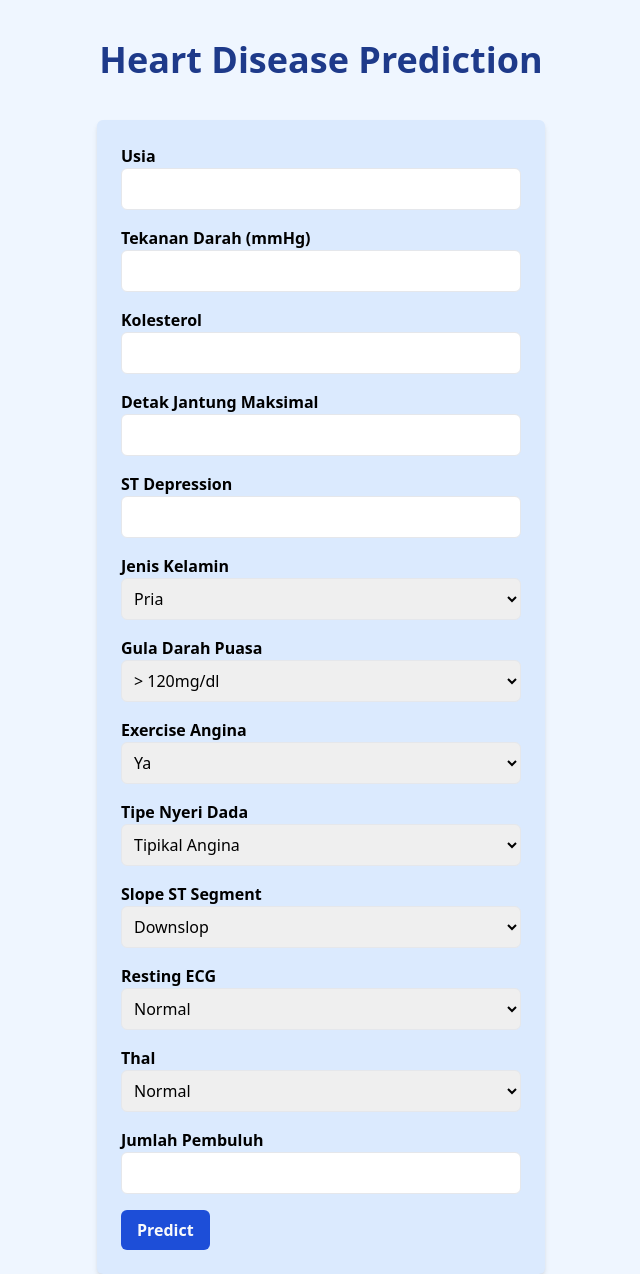
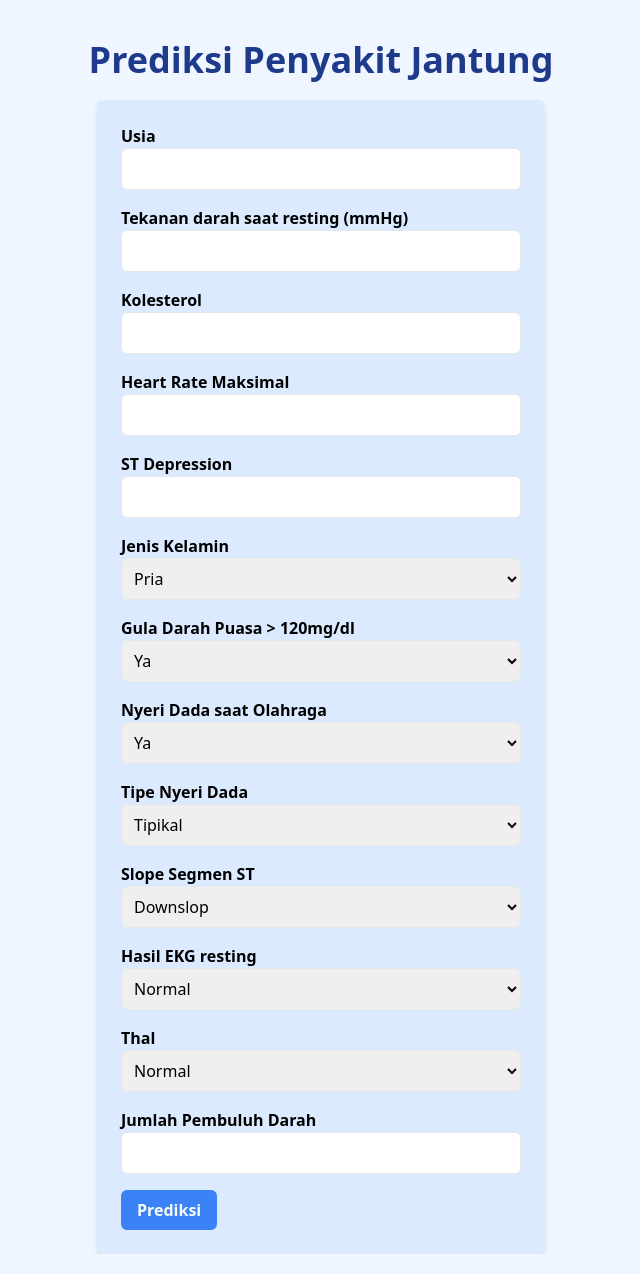
Before and after one commit to nicolas5143/tugas_mlops, a Flask app: page / in a window 1280 px wide. Shown: the whole page, without its empty margins (319-959 px from the left). Run offline with Flask 3, Linux system fonts and the light colour scheme; parts of the project's set-up code (start-up, migrations or seed data) failed here and were passed over; some libraries are stand-ins or nearby versions.

Commit message:
Fix index

```diff
--- a/templates/index.html
+++ b/templates/index.html
@@ -2,113 +2,121 @@
 <html lang="id">
 <head>
   <meta charset="UTF-8">
-    <title>Heart Disease Prediction</title>
+  <title>Prediksi Penyakit Jantung</title>
   <script src="https://cdn.tailwindcss.com"></script>
 </head>
 <body class="bg-blue-50">
-    <h1 class="text-4xl font-semibold text-blue-900 text-center mt-10">Heart Disease Prediction</h1>
+  <h1 class="text-4xl font-semibold text-blue-900 text-center mt-10">Prediksi Penyakit Jantung</h1>
 
-    <div class="bg-blue-100 p-6 rounded-md shadow-md max-w-md ml-auto mr-auto mt-10">
-        <form method="post">
-            <div class="mb-4">
+  <div class="bg-blue-100 p-6 rounded-md shadow-md max-w-md m-auto mt-5">
+    <form action="/" method="POST" class="space-y-4">
+      <div>
         <label for="age" class="block font-semibold">Usia</label>
-                <input id="age" name="age" type="number" min="0" max="100" step="1" class="w-full p-2 border rounded-md" required>
+        <input id="age" name="age" type="number" min="0" step="1" required
+               class="w-full p-2 border rounded-md">
       </div>
 
-            <div class="mb-4">
-                <label for="resting_bp" class="block font-semibold">Tekanan Darah (mmHg)</label>
-                <input id="resting_bp" name="resting blood pressure (in mmHg)" type="number" step="0.1" class="w-full p-2 border rounded-md" required>
+      <div>
+        <label for="resting_bp" class="block font-semibold">Tekanan darah saat resting (mmHg)</label>
+        <input id="resting_bp" name="resting_bp" type="number" min="0" step="1" required
+               class="w-full p-2 border rounded-md">
       </div>
 
-            <div class="mb-4">
+      <div>
         <label for="cholesterol" class="block font-semibold">Kolesterol</label>
-                <input id="cholesterol" name="cholesterol" type="number" step="0.1" class="w-full p-2 border rounded-md" required>
+        <input id="cholesterol" name="cholesterol" type="number" min="0" step="1" required
+               class="w-full p-2 border rounded-md">
       </div>
 
-            <div class="mb-4">
-                <label for="max_heartrate" class="block font-semibold">Detak Jantung Maksimal</label>
-                <input id="max_heartrate" name="maximum heart rate" type="number" step="0.1" class="w-full p-2 border rounded-md" required>
+      <div>
+        <label for="max_heartrate" class="block font-semibold">Heart Rate Maksimal</label>
+        <input id="max_heartrate" name="max_heartrate" type="number" min="0" step="1" required
+               class="w-full p-2 border rounded-md">
       </div>
 
-            <div class="mb-4">
+      <div>
         <label for="st_depress" class="block font-semibold">ST Depression</label>
-                <input id="st_depress" name="ST depression induced by exercise relative to rest" type="number" step="0.1" class="w-full p-2 border rounded-md" required>
+        <input id="st_depress" name="st_depress" type="number" step="0.1" required
+               class="w-full p-2 border rounded-md">
       </div>
 
-            <div class="mb-4">
+      <div>
         <label for="sex" class="block font-semibold">Jenis Kelamin</label>
-                <select id="sex" name="sex (Male=0, Female=1)" class="w-full p-2 border rounded-md">
+        <select id="sex" name="sex" class="w-full p-2 border rounded-md">
           <option value="0">Pria</option>
           <option value="1">Wanita</option>
         </select>
       </div>
 
-            <div class="mb-4">
-                <label for="fasting_sugar" class="block font-semibold">Gula Darah Puasa</label>
-                <select id="fasting_sugar" name="fasting blood sugar if fasting blood sugar > 120 mg/dl (true=0, false=1)" class="w-full p-2 border rounded-md">
-                    <option value="0">> 120mg/dl</option>
-                    <option value="1"><= 120mg/dl</option>
-                </select>
-            </div>
-
-            <div class="mb-4">
-                <label for="exercise_angina" class="block font-semibold">Exercise Angina</label>
-                <select id="exercise_angina" name="exercise include angina (true=0, false=1)" class="w-full p-2 border rounded-md">
+      <div>
+        <label for="fasting_sugar" class="block font-semibold">Gula Darah Puasa > 120mg/dl</label>
+        <select id="fasting_sugar" name="fasting_sugar" class="w-full p-2 border rounded-md">
           <option value="0">Ya</option>
           <option value="1">Tidak</option>
         </select>
       </div>
 
-            <div class="mb-4">
-                <label for="chest_pain" class="block font-semibold">Tipe Nyeri Dada</label>
-                <select id="chest_pain" name="chest pain (typical angina=0, atypicial angina=1, non-anginal=2, asymptomatic=3)" class="w-full p-2 border rounded-md">
-                    <option value="0">Tipikal Angina</option>
-                    <option value="1">Atypical Angina</option>
-                    <option value="2">Non-Anginal</option>
-                    <option value="3">Asymptomatic</option>
+      <div>
+        <label for="exercise_angina" class="block font-semibold">Nyeri Dada saat Olahraga</label>
+        <select id="exercise_angina" name="exercise_angina" class="w-full p-2 border rounded-md">
+          <option value="0">Ya</option>
+          <option value="1">Tidak</option>
         </select>
       </div>
 
-            <div class="mb-4">
-                <label for="slope" class="block font-semibold">Slope ST Segment</label>
-                <select id="slope" name="the slope of the peak exercise ST segment" class="w-full p-2 border rounded-md">
+      <div>
+        <label for="chest_pain" class="block font-semibold">Tipe Nyeri Dada</label>
+        <select id="chest_pain" name="chest_pain" class="w-full p-2 border rounded-md">
+          <option value="0">Tipikal</option>
+          <option value="1">Atipikal</option>
+          <option value="2">Non-Anginal</option>
+          <option value="3">Asymptomatik</option>
+        </select>
+      </div>
+
+      <div>
+        <label for="st_slope" class="block font-semibold">Slope Segmen ST</label>
+        <select id="st_slope" name="st_slope" class="w-full p-2 border rounded-md">
           <option value="0">Downslop</option>
           <option value="1">Flat</option>
           <option value="2">Upslop</option>
         </select>
       </div>
 
-            <div class="mb-4">
-                <label for="rest_ecg" class="block font-semibold">Resting ECG</label>
-                <select id="rest_ecg" name="resting electrocardiographic results (normal=0, stt abnormal=1, lv hypertrophy=2)" class="w-full p-2 border rounded-md">
+      <div>
+        <label for="rest_ecg" class="block font-semibold">Hasil EKG resting</label>
+        <select id="rest_ecg" name="rest_ecg" class="w-full p-2 border rounded-md">
           <option value="0">Normal</option>
-                    <option value="1">ST-T Abnormal</option>
-                    <option value="2">Left Ventricular Hypertrophy</option>
+          <option value="1">ST abnormal</option>
+          <option value="2">Left ventricular hypertrophy</option>
         </select>
       </div>
 
-            <div class="mb-4">
+      <div>
         <label for="thal" class="block font-semibold">Thal</label>
-                <select id="thal" name="thal (normal=0, fixed defect=1, reversible defect=2)" class="w-full p-2 border rounded-md">
+        <select id="thal" name="thal" class="w-full p-2 border rounded-md">
           <option value="0">Normal</option>
-                    <option value="1">Fixed Defect</option>
-                    <option value="2">Reversible Defect</option>
+          <option value="1">Fixed defect</option>
+          <option value="2">Reversible defect</option>
         </select>
       </div>
 
-            <div class="mb-4">
-                <label for="vessels" class="block font-semibold">Jumlah Pembuluh</label>
-                <input id="vessels" name="number of major vessels (0-3) colored by fluoroscopy" type="number" min="0" max="3" step="1" class="w-full p-2 border rounded-md" required>
+      <div>
+        <label for="vessels" class="block font-semibold">Jumlah Pembuluh Darah</label>
+        <input id="vessels" name="vessels" type="number" min="0" max="3" step="1" required
+               class="w-full p-2 border rounded-md">
       </div>
 
-            <button type="submit" class="bg-blue-700 text-gray-50 font-semibold px-4 py-2 rounded-md hover:bg-blue-800">
-                Predict
+      <button type="submit"
+              class="bg-blue-500 hover:bg-blue-600 text-gray-50 font-semibold px-4 py-2 rounded-md">
+        Prediksi
       </button>
     </form>
 
     {% if prediction is not none %}
-            <h3 class="text-2xl font-semibold mt-6">Prediksi: {{ prediction }}</h3>
+      <h3 class="text-2xl font-semibold mt-5">Prediksi: {{ prediction }}</h3>
     {% endif %}
   </div>
+
 </body>
 </html>
```
Lines whose indentation alone changed are shown as unchanged.
